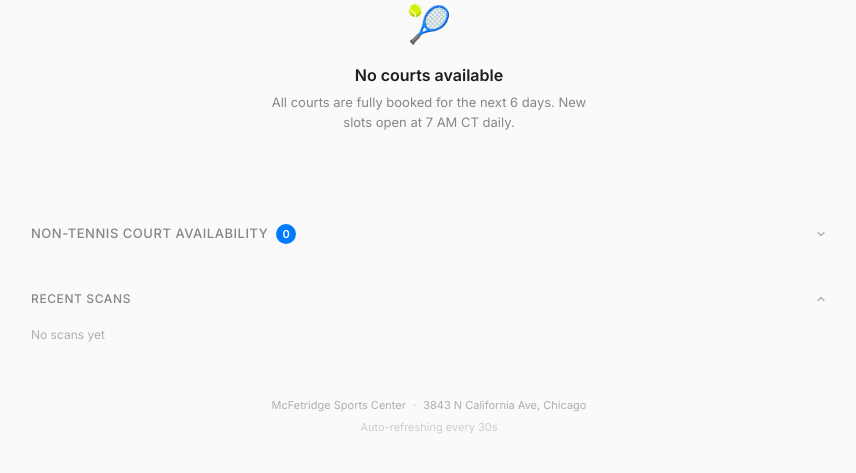
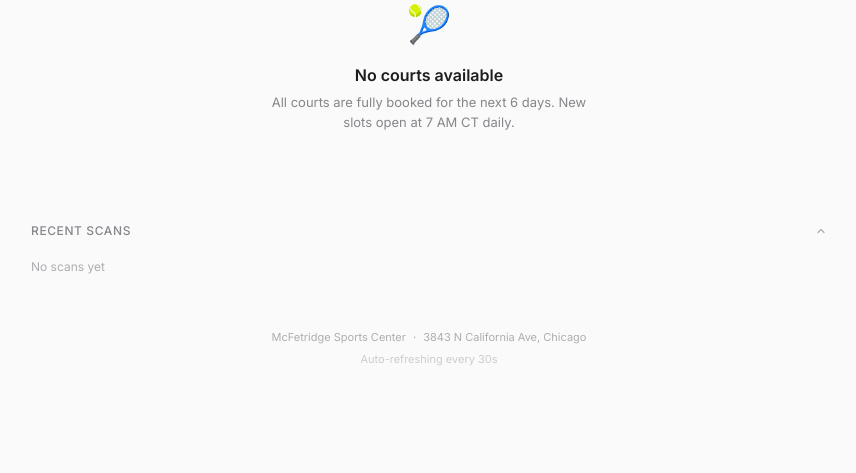
Before and after one commit to aacrit/tennisbooking, a FastAPI app: page / in a window 1280 px wide. Shown: the part 232-705 px from the top of the page, without its empty margins (211-1067 px from the left). Run offline with FastAPI, Linux system fonts and the light colour scheme; data comes from the database, SQL or seed files in the repository; data that the repository does not hold is empty.

Commit message:
Remove non-tennis data and fix dashboard showing 239 stale slots
Root cause: get_current_availability() queried `available_slots` table
(accumulates historical data from all scans) instead of `current_slots`
(deduplicated, tennis-only, atomically maintained). Old pre-auth scans
had incorrectly reported all courts as available.

Changes:
- db.py: Query `current_slots` table instead of `available_slots`
- main.py: Stop saving non-tennis slots (pickleball, ball machines)
- web/app.py: Remove tennis/non-tennis split logic and ALLOWED_COURTS_RE
- dashboard.html: Remove non-tennis UI section and JS functions
- scan_to_json.py: Remove non-tennis from GitHub Pages pipeline
- docs/index.html: Remove non-tennis from static site

https://claude.ai/code/session_017vQPcNYnb4kHehJh9KYbkv

```diff
--- a/db.py
+++ b/db.py
@@ -256,8 +256,8 @@ async def get_current_availability() -> list[dict]:
     async with aiosqlite.connect(_db_path) as db:
         db.row_factory = aiosqlite.Row
         cursor = await db.execute(
-            "SELECT DISTINCT slot_date, slot_time, court_name, duration_minutes, day_of_week "
-            "FROM available_slots WHERE slot_date >= ? "
+            "SELECT slot_date, slot_time, court_name "
+            "FROM current_slots WHERE slot_date >= ? "
             "ORDER BY slot_date, slot_time",
             (today,),
         )
--- a/main.py
+++ b/main.py
@@ -20,7 +20,7 @@ from config import Settings
 from notifications.whatsapp import send_whatsapp, format_slots_message
 from scraper.checker import AvailabilityChecker
 from scraper.api_poller import APIPoller
-from scraper.parser import filter_slots, filter_other_slots
+from scraper.parser import filter_slots
 from web.app import app, set_check_fn
 
 # Logging
@@ -69,14 +69,9 @@ async def run_full_scan() -> int:
             filtered = filter_slots(raw_slots, settings)
             duration = _time.time() - start
 
-            # Also filter non-tennis slots (pickleball, ball machines, etc.)
-            other_filtered = filter_other_slots(raw_slots, settings)
-
             scan_id = await db.record_scan(True, None, len(filtered), duration)
             if filtered:
                 await db.save_slots(scan_id, filtered)
-            if other_filtered:
-                await db.save_slots(scan_id, other_filtered)
 
             # Change detection via current_slots table (tennis only)
             current_set = {
@@ -145,14 +140,11 @@ async def run_api_poll() -> int:
                 return 0
 
             filtered = filter_slots(raw_slots, settings)
-            other_filtered = filter_other_slots(raw_slots, settings)
             duration = _time.time() - start
 
             scan_id = await db.record_scan(True, None, len(filtered), duration)
             if filtered:
                 await db.save_slots(scan_id, filtered)
-            if other_filtered:
-                await db.save_slots(scan_id, other_filtered)
 
             current_set = {
                 (s["date"], s["time"], s.get("court_name", ""))
--- a/web/app.py
+++ b/web/app.py
@@ -10,7 +10,6 @@ from fastapi.staticfiles import StaticFiles
 from fastapi.templating import Jinja2Templates
 
 import db
-from scraper.parser import ALLOWED_COURTS_RE
 
 WEB_DIR = Path(__file__).parent
 app = FastAPI(title="Tennis Court Monitor")
@@ -53,29 +52,19 @@ async def dashboard(request: Request):
     slot_events = await db.get_slot_events(limit=20)
     last_scan = recent_scans[0] if recent_scans else None
 
-    # Split slots into tennis vs non-tennis
-    tennis_grouped = {}
-    other_grouped = {}
+    # Group slots by date (all slots are tennis-only from current_slots table)
+    grouped = {}
     for slot in current_slots:
-        name = slot.get("court_name", "")
-        if ALLOWED_COURTS_RE.search(name):
-            tennis_grouped.setdefault(slot["slot_date"], []).append(slot)
-        elif name:
-            other_grouped.setdefault(slot["slot_date"], []).append(slot)
+        grouped.setdefault(slot["slot_date"], []).append(slot)
 
-    calendar = _build_calendar(tennis_grouped)
+    calendar = _build_calendar(grouped)
     total_slots = sum(len(day["slots"]) for day in calendar)
-
-    other_calendar = _build_calendar(other_grouped)
-    other_total_slots = sum(len(day["slots"]) for day in other_calendar)
 
     return templates.TemplateResponse("dashboard.html", {
         "request": request,
         "last_scan": last_scan,
         "calendar": calendar,
         "total_slots": total_slots,
-        "other_calendar": other_calendar,
-        "other_total_slots": other_total_slots,
         "recent_scans": recent_scans,
         "notifications": notifications,
         "slot_events": slot_events,
@@ -88,18 +77,12 @@ async def api_status():
     slots = await db.get_current_availability()
     last = scans[0] if scans else None
 
-    # Split slots into tennis vs non-tennis
-    tennis_grouped = {}
-    other_grouped = {}
+    # Group slots by date (all slots are tennis-only from current_slots table)
+    grouped = {}
     for slot in slots:
-        name = slot.get("court_name", "")
-        if ALLOWED_COURTS_RE.search(name):
-            tennis_grouped.setdefault(slot["slot_date"], []).append(slot)
-        elif name:
-            other_grouped.setdefault(slot["slot_date"], []).append(slot)
+        grouped.setdefault(slot["slot_date"], []).append(slot)
 
-    calendar = _build_calendar(tennis_grouped)
-    other_calendar = _build_calendar(other_grouped)
+    calendar = _build_calendar(grouped)
 
     def _calendar_json(cal):
         return [
@@ -122,8 +105,6 @@ async def api_status():
         "slots_found": last["slots_found"] if last else 0,
         "calendar": _calendar_json(calendar),
         "total_slots": sum(len(d["slots"]) for d in calendar),
-        "other_calendar": _calendar_json(other_calendar),
-        "other_total_slots": sum(len(d["slots"]) for d in other_calendar),
     }
 
 
--- a/web/templates/dashboard.html
+++ b/web/templates/dashboard.html
@@ -90,63 +90,6 @@
     </div>
 </div>
 
-<!-- Non-Tennis Court Availability (collapsible) -->
-<details class="other-availability" id="other-section">
-    <summary class="other-heading">
-        <span>Non-Tennis Court Availability</span>
-        <span class="other-count" id="other-count">{{ other_total_slots }}</span>
-        <svg class="chevron" width="12" height="12" viewBox="0 0 24 24" fill="none" stroke="currentColor" stroke-width="2.5" stroke-linecap="round" stroke-linejoin="round">
-            <polyline points="6 9 12 15 18 9"></polyline>
-        </svg>
-    </summary>
-    <div class="calendar-scroll">
-        <div class="calendar-grid" id="other-calendar-grid">
-            {% set ons = namespace(other_total=0) %}
-            {% for day in other_calendar %}
-                {% set ons.other_total = ons.other_total + (day.slots|length) %}
-            {% endfor %}
-
-            {% if other_calendar|length > 0 and ons.other_total == 0 %}
-                <div class="empty-hero">
-                    <div class="empty-icon">&#127935;</div>
-                    <div class="empty-title">No non-tennis slots</div>
-                    <div class="empty-body">No pickleball, ball machine, or other court availability found.</div>
-                </div>
-            {% else %}
-                {% for day in other_calendar %}
-                <div class="day-card other-day {{ 'day-weekend' if day.is_weekend }}{{ ' day-empty' if not day.slots }}" data-date="{{ day.date }}">
-                    <div class="day-header">
-                        <span class="day-name">{{ day.day_name }}</span>
-                        <span class="day-date">{{ day.date_display }}</span>
-                        {% if day.slots %}
-                            <span class="day-count other-badge">{{ day.slots|length }}</span>
-                        {% endif %}
-                        {% if day.is_tomorrow %}
-                            <span class="day-tag">Tomorrow</span>
-                        {% elif day.is_weekend %}
-                            <span class="day-tag day-tag-weekend">{{ day.day_full }}</span>
-                        {% endif %}
-                    </div>
-                    <div class="day-slots">
-                        {% if day.slots %}
-                            {% for slot in day.slots %}
-                            <div class="slot-chip other-slot-chip">
-                                <span class="slot-time">{{ slot.slot_time }}</span>
-                                {% if slot.court_name %}
-                                    <span class="slot-court">{{ slot.court_name }}</span>
-                                {% endif %}
-                            </div>
-                            {% endfor %}
-                        {% else %}
-                            <div class="no-slots">No availability</div>
-                        {% endif %}
-                    </div>
-                </div>
-                {% endfor %}
-            {% endif %}
-        </div>
-    </div>
-</details>
 
 <!-- Activity Feed -->
 <div class="feed">
@@ -227,10 +170,6 @@
             updateCalendar(data.calendar);
             updateCount(data.total_slots);
             updateStatus(data);
-            if (data.other_calendar) {
-                updateOtherCalendar(data.other_calendar);
-                updateOtherCount(data.other_total_slots || 0);
-            }
         } catch (e) {
             console.error('Refresh failed:', e);
         }
@@ -313,64 +252,6 @@
         }
     }
 
-    function updateOtherCalendar(calendar) {
-        var grid = document.getElementById('other-calendar-grid');
-        if (!grid) return;
-        var totalSlots = 0;
-        calendar.forEach(function(d) { totalSlots += (d.slots ? d.slots.length : 0); });
-
-        if (calendar.length > 0 && totalSlots === 0) {
-            grid.innerHTML =
-                '<div class="empty-hero">' +
-                    '<div class="empty-icon">&#127935;</div>' +
-                    '<div class="empty-title">No non-tennis slots</div>' +
-                    '<div class="empty-body">No pickleball, ball machine, or other court availability found.</div>' +
-                '</div>';
-            return;
-        }
-
-        grid.innerHTML = calendar.map(function(day, i) {
-            var weekendClass = day.is_weekend ? ' day-weekend' : '';
-            var emptyClass = (!day.slots || day.slots.length === 0) ? ' day-empty' : '';
-            var hasSlots = day.slots && day.slots.length > 0;
-
-            var tag = '';
-            if (i === 0) {
-                tag = '<span class="day-tag">Tomorrow</span>';
-            } else if (day.is_weekend) {
-                tag = '<span class="day-tag day-tag-weekend">' + esc(DAY_FULL[day.day_name] || day.day_name) + '</span>';
-            }
-
-            var countBadge = hasSlots ? '<span class="day-count other-badge">' + day.slots.length + '</span>' : '';
-
-            var slotsHtml;
-            if (hasSlots) {
-                slotsHtml = day.slots.map(function(s) {
-                    var court = s.court_name ? '<span class="slot-court">' + esc(s.court_name) + '</span>' : '';
-                    return '<div class="slot-chip other-slot-chip">' +
-                        '<span class="slot-time">' + esc(s.slot_time) + '</span>' + court +
-                    '</div>';
-                }).join('');
-            } else {
-                slotsHtml = '<div class="no-slots">No availability</div>';
-            }
-
-            return '<div class="day-card other-day' + weekendClass + emptyClass + '">' +
-                '<div class="day-header">' +
-                    '<span class="day-name">' + esc(day.day_name) + '</span>' +
-                    '<span class="day-date">' + esc(day.date_display) + '</span>' +
-                    countBadge + tag +
-                '</div>' +
-                '<div class="day-slots">' + slotsHtml + '</div>' +
-            '</div>';
-        }).join('');
-    }
-
-    function updateOtherCount(total) {
-        var el = document.getElementById('other-count');
-        if (el) el.textContent = total;
-    }
-
     function esc(str) {
         var el = document.createElement('span');
         el.textContent = str || '';
```
Also changed, not shown: docs/index.html (+0 -88 lines), scan_to_json.py (+1 -10 lines).
